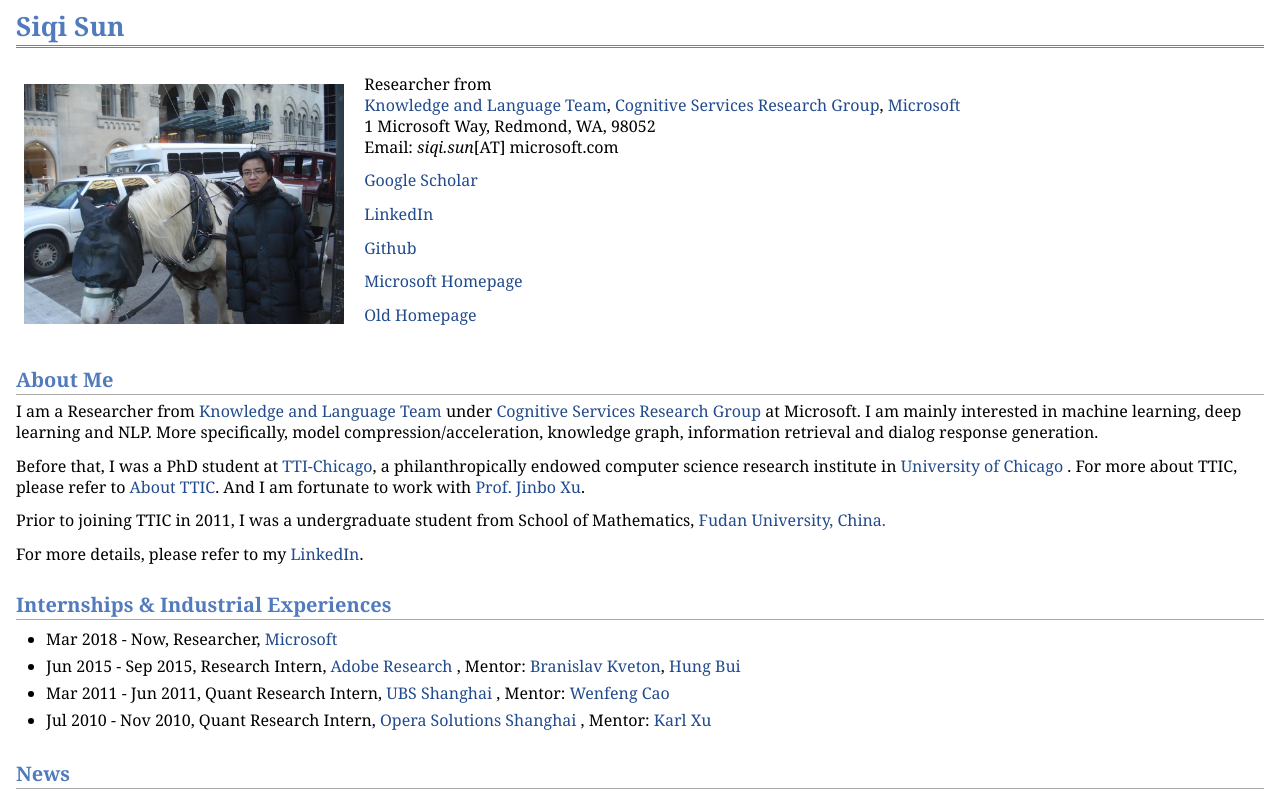
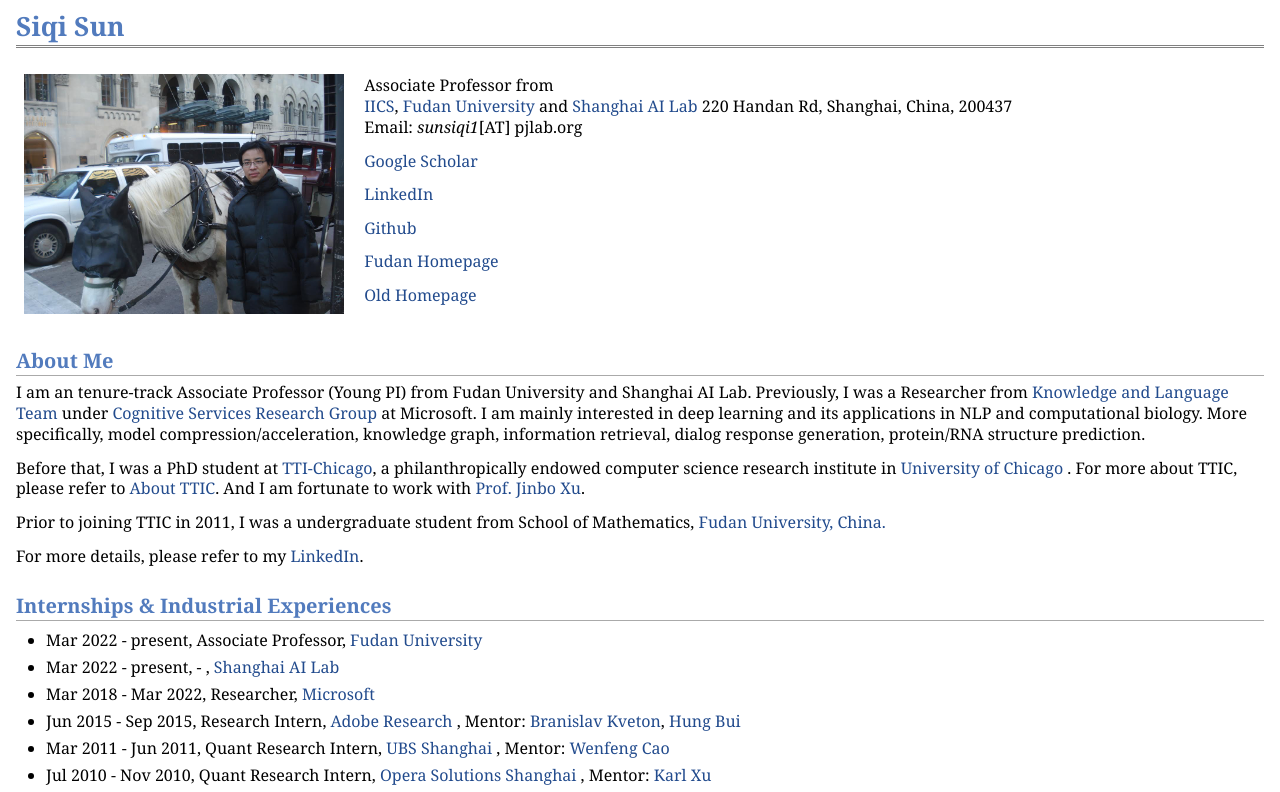
Before and after one commit to intersun/intersun.github.io, a plain HTML site: page index.html in a window 1280 px wide. Shown: the top 792 px of the page. Drawn offline with Linux system fonts and the light colour scheme.

Commit message:
Update index.html

```diff
--- a/index.html
+++ b/index.html
@@ -3,7 +3,7 @@
 <meta name="generator" content="jemdoc, see http://jemdoc.jaboc.net/" />
 <meta http-equiv="Content-Type" content="text/html;charset=utf-8" />
 <link rel="stylesheet" href="jemdoc.css" type="text/css" />
-<title>Siqi Sun @ Microsoft</title>
+<title>Siqi Sun @ Fudan </title>
 </head>
 <body>
 <div id="layout-content">
@@ -12,28 +12,30 @@
 </div>
 <table class="imgtable"><tr><td>
 <a href="index.html"><img src="images/siqi.jpg" alt="alt text" width="320px" height="240px" /></a>&nbsp;</td>
-<td align="left"><p>Researcher from<br />
-<a href="https://www.microsoft.com/en-us/research/group/knowledge-and-language/">Knowledge and Language Team</a>, <a href="https://www.microsoft.com/en-us/research/group/cognitive-services-research/">Cognitive Services Research Group</a>, <a href="http://www.microsoft.com"> Microsoft</a></br>
-1 Microsoft Way, Redmond, WA, 98052<br />
- Email: <i>siqi.sun</i>[AT] microsoft.com </p>
+<td align="left"><p> Associate Professor from<br />
+<a href="https://iics.fudan.edu.cn/">IICS</a>, <a href="https://www.fudan.edu.cn/en/">Fudan University</a> and <a href="https://www.shlab.org.cn/">Shanghai AI Lab</a>
+220 Handan Rd, Shanghai, China, 200437 <br />
+ Email: <i>sunsiqi1</i>[AT] pjlab.org </p>
 
 <p><a href="https://scholar.google.com/citations?user=2dyg3WgAAAAJ&hl=en"> Google Scholar </a></p>
-<p><a href="https://www.linkedin.com/pub/siqi-sun/17/3/103"> LinkedIn </a></p>
+<p><a href="https://www.linkedin.com/in/siqi-sun/"> LinkedIn </a></p>
 <p><a href="https://github.com/intersun"> Github </a></p>
-<p><a href="https://www.microsoft.com/en-us/research/people/siqisun/"> Microsoft Homepage </a></p>
+<p><a href="https://iics.fudan.edu.cn/c1/48/c33358a442696/page.htm"> Fudan Homepage </a></p>
 <p><a href="https://ttic.uchicago.edu/~siqi/"> Old Homepage</a></p>
 
 </td></tr></table>
 
 <h2>About Me</h2>
-<p> I am a Researcher from <a href="https://www.microsoft.com/en-us/research/group/knowledge-and-language/">Knowledge and Language Team</a> under <a href="https://www.microsoft.com/en-us/research/group/cognitive-services-research/">Cognitive Services Research Group</a> at Microsoft. I am mainly interested in machine learning, deep learning and NLP. More specifically, model compression/acceleration, knowledge graph, information retrieval and dialog response generation.
+<p> I am an tenure-track Associate Professor (Young PI) from Fudan University and Shanghai AI Lab. Previously, I was a Researcher from <a href="https://www.microsoft.com/en-us/research/group/knowledge-and-language/">Knowledge and Language Team</a> under <a href="https://www.microsoft.com/en-us/research/group/cognitive-services-research/">Cognitive Services Research Group</a> at Microsoft. I am mainly interested in deep learning and its applications in NLP and computational biology. More specifically, model compression/acceleration, knowledge graph, information retrieval, dialog response generation, protein/RNA structure prediction.
 <p>Before that, I was a PhD student at <a href="http://www.ttic.edu">TTI-Chicago</a>, a philanthropically endowed computer science research institute in <a href="http://www.uchicago.edu">University of Chicago</a> . For more about TTIC, please refer to <a href="http://www.ttic.edu/about.php">About TTIC</a>. And I am fortunate to work with <a href="http://ttic.uchicago.edu/~jinbo/">Prof. Jinbo Xu</a>.<br />
 <p>Prior to joining TTIC in 2011, I was a undergraduate student from  School of Mathematics, <a href="http://www.fudan.edu.cn/en">Fudan University, China.</a></p>
 <p>For more details, please refer to my <a href="https://www.linkedin.com/pub/siqi-sun/17/3/103">LinkedIn</a>.</p>
 
 <h2> Internships & Industrial Experiences </h2>
     <ul style="list-style-type:disc;padding-left:30px;line-height:27px;">
-        <li> Mar 2018 - Now, Researcher, <a href="https://microsoft.com">Microsoft</a> </li>
+        <li> Mar 2022 - present, Associate Professor, <a href="http://www.fudan.edu.cn/en">Fudan University</a> </li>
+        <li> Mar 2022 - present, - , <a href="https://www.shlab.org.cn/">Shanghai AI Lab</a> </li>
+        <li> Mar 2018 - Mar 2022, Researcher, <a href="https://microsoft.com">Microsoft</a> </li>
         <li> Jun 2015 - Sep 2015, Research Intern, <a href="http://www.adobe.com/technology.html">Adobe Research</a> , Mentor: <a href="http://www.bkveton.com/">Branislav Kveton</a>, <a href="https://sites.google.com/site/buihhung/">Hung Bui</a></li>
         <li> Mar 2011 - Jun 2011, Quant Research Intern, <a href="https://www.ubs.com/us/en.html">UBS Shanghai</a> , Mentor: <a href="https://www.linkedin.com/in/wenfeng-cao-9517a621">Wenfeng Cao </a> </li>
         <li> Jul 2010 - Nov 2010, Quant Research Intern, <a href="http://operasolutions.com/">Opera Solutions Shanghai</a> , Mentor: <a href="https://www.linkedin.com/in/karl-xu-a52b2a10">Karl Xu </a> </li>
```
